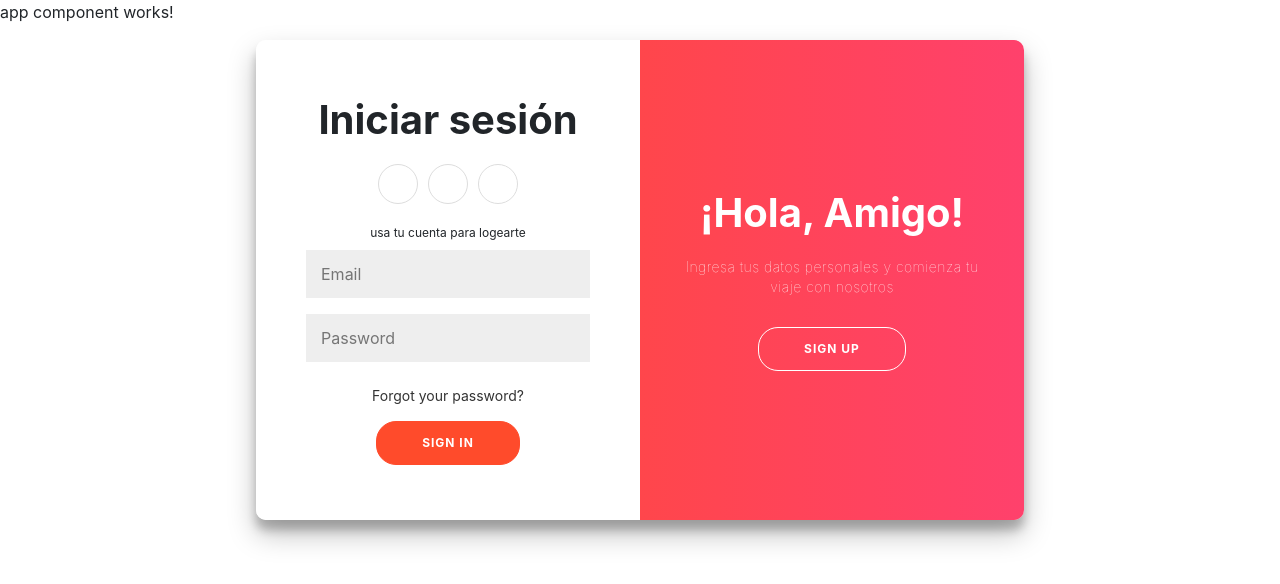
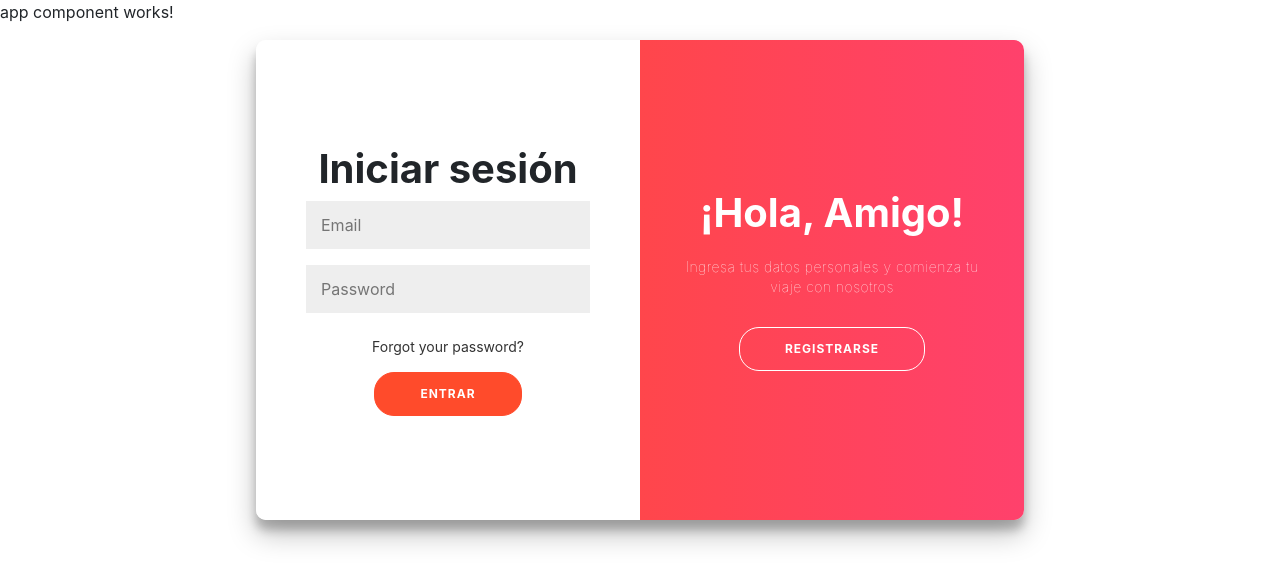
Before and after one commit to nicolasaramayo/tpsaladejuegos, an Angular app in the folder misaladejuegos/: page /Login in a window 1280 px wide. Shown: the top 584 px of the page. Built offline with nearby package versions, Linux system fonts and the light colour scheme.

Commit message:
Cambios menores a la login

```diff
--- a/misaladejuegos/src/app/login/login.component.html
+++ b/misaladejuegos/src/app/login/login.component.html
@@ -12,22 +12,22 @@
 			<input type="text" placeholder="Name" />
 			<input type="email" placeholder="Email" />
 			<input type="password" placeholder="Password" />
-			<button>Sign Up</button>
+			<button>Registrarse</button>
 		</form>
 	</div>
 	<div class="form-container sign-in-container">
 		<form action="#">
 			<h1>Iniciar sesión</h1>
-			<div class="social-container">
+			<!--<div class="social-container">
 				<a href="#" class="social"><i class="fab fa-facebook-f"></i></a>
 				<a href="#" class="social"><i class="fab fa-google-plus-g"></i></a>
 				<a href="#" class="social"><i class="fab fa-linkedin-in"></i></a>
-			</div>
-			<span>usa tu cuenta para logearte</span>
+				<span>usa tu cuenta para logearte</span>
+			</div>-->
 			<input type="email" placeholder="Email" />
 			<input type="password" placeholder="Password" />
 			<a href="#">Forgot your password?</a>
-			<button>Sign In</button>
+			<button>Entrar</button>
 		</form>
 	</div>
 	<div class="overlay-container">
@@ -35,12 +35,12 @@
 			<div class="overlay-panel overlay-left">
 				<h1>¡Bienvenido de nuevo!</h1>
 				<p>Para mantenerse conectado con nosotros, inicie sesión con su información personal</p>
-				<button class="ghost" id="signIn">Sign In</button>
+				<button class="ghost" id="signIn">Entrar</button>
 			</div>
 			<div class="overlay-panel overlay-right">
 				<h1>¡Hola, Amigo!</h1>
 				<p>Ingresa tus datos personales y comienza tu viaje con nosotros</p>
-				<button class="ghost" id="signUp">Sign Up</button>
+				<button class="ghost" id="signUp">Registrarse</button>
 			</div>
 		</div>
 	</div>
```
